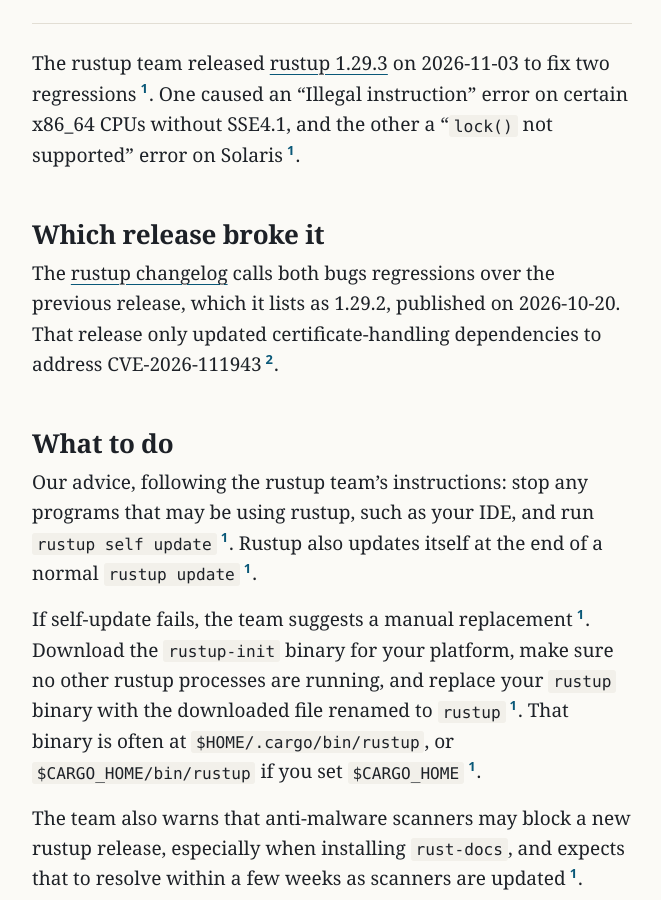
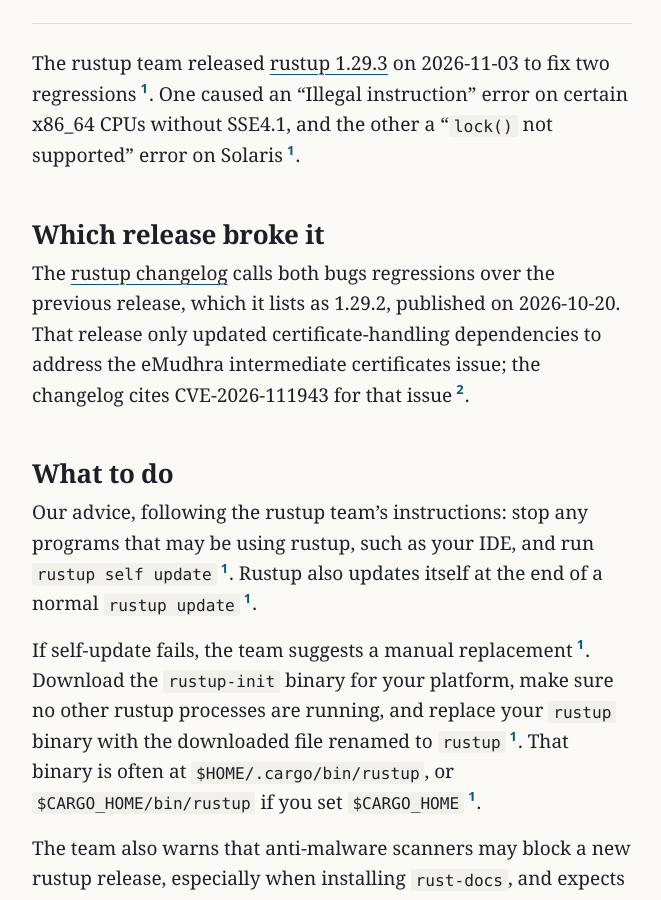
Before and after one commit to northwind-press/northwind-press.github.io, a Jekyll site: the page built from _posts/2026-11-04-rustup-1-29-3.md, in a window 1280 px wide and 900 px high, scrolled down 568 px. Shown: the whole window, without its empty margins (308-969 px from the left). Built offline with Jekyll 4.4.1, drawn with Linux system fonts in a browser that asks for light colours.

Commit message:
Desk edit: CVE attributed as the changelog's citation for the eMudhra issue, not a rustup CVE
Co-Authored-By: Claude Opus 5.5 <noreply@anthropic.com>

```diff
--- a/_posts/2026-11-04-rustup-1-29-3.md
+++ b/_posts/2026-11-04-rustup-1-29-3.md
@@ -22,7 +22,7 @@ The rustup team released [rustup 1.29.3](https://blog.rust-lang.org/2026/11/03/R
 
 ## Which release broke it
 
-The [rustup changelog](https://github.com/rust-lang/rustup/blob/stable/CHANGELOG.md) calls both bugs regressions over the previous release, which it lists as 1.29.2, published on 2026-10-20. That release only updated certificate-handling dependencies to address CVE-2026-111943{% include cite.html n=2 %}.
+The [rustup changelog](https://github.com/rust-lang/rustup/blob/stable/CHANGELOG.md) calls both bugs regressions over the previous release, which it lists as 1.29.2, published on 2026-10-20. That release only updated certificate-handling dependencies to address the eMudhra intermediate certificates issue; the changelog cites CVE-2026-111943 for that issue{% include cite.html n=2 %}.
 
 ## What to do
 
```
